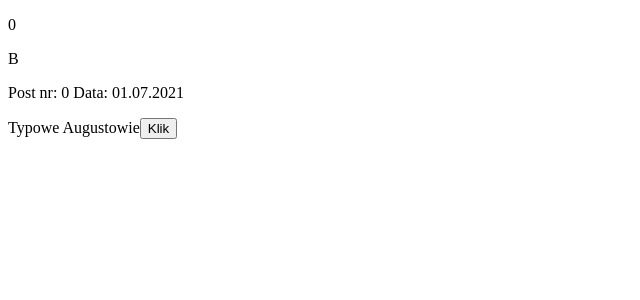
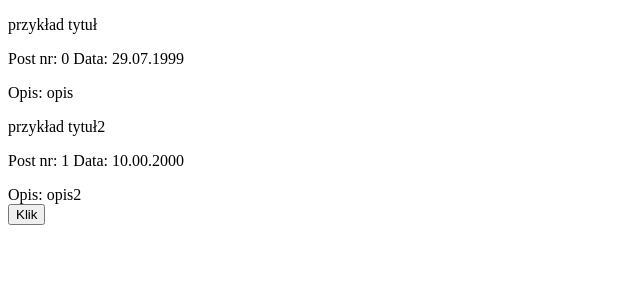
Before and after one commit to mzalw/Photo_blog, a React (Create React App) app: page / in a window 1280 px wide. Shown: the top 300 px of the page, without its empty margins (0-640 px from the left). Built offline with nearby package versions, Linux system fonts and the light colour scheme.

Commit message:
Wyświetla posty po kliknieciu buttona

```diff
--- a/db.json
+++ b/db.json
@@ -1,6 +1,6 @@
 
 {
-  "posts": [
+  "postsDB": [
     {
       "id": 1,
       "title": "Bulwar Augustów",
--- a/src/components/main_page/main_page.js
+++ b/src/components/main_page/main_page.js
@@ -16,11 +16,21 @@ import React, {Component} from 'react';
 class Posts extends Component {
 
     state = {
-        counter: 0,
-        id: 0,
-        title: "B",
-        date: "01.07.2021",
-        description: "Typowe Augustowie"
+        posts: [
+            {
+                id: 0,
+                title: "przykład tytuł",
+                date: "29.07.1999",
+                description: "opis"
+            },
+            {
+                id: 1,
+                title: "przykład tytuł2",
+                date: "10.00.2000",
+                description: "opis2"
+            }
+        ]
+
     }
 
     handleData = () => {
@@ -29,15 +39,15 @@ class Posts extends Component {
         fetch(`${API}/db`)
             .then(response => response.json()).catch(error => console.log(error))
             .then(data => {
-                this.setState((prevState) => {
-                    return {
-                        counter: prevState.counter + 1,
-                        id: data.posts[this.state.counter].id,
-                        title: data.posts[this.state.counter].title,
-                        date: data.posts[this.state.counter].date,
-                        description: data.posts[this.state.counter].description
-                    }
-                })
+                data.postsDB.forEach((post) => {
+                    this.setState((prevState) => {
+                        return {
+                            posts: [...prevState.posts,
+                                post]
+                        }
+                    })
+                });
+
             })
             .catch(error => {
                 console.log(error);
@@ -45,12 +55,19 @@ class Posts extends Component {
     }
 
     render() {
+        const elements = this.state.posts.map((post, index) => {
+            return (
+                <div key={index}>
+                    <p>{post.title}</p>
+                    <p>Post nr: {post.id} Data: {post.date}</p>
+                    <span>Opis: {post.description}</span>
+                </div>
+            );
+        })
+
         return (
             <div>
-                <p>{this.state.counter}</p>
-                <p>{this.state.title}</p>
-                <p>Post nr: {this.state.id} Data: {this.state.date}</p>
-                <span>{this.state.description}</span>
+                {elements}
                 <button onClick={this.handleData}>Klik</button>
             </div>
         );
```
